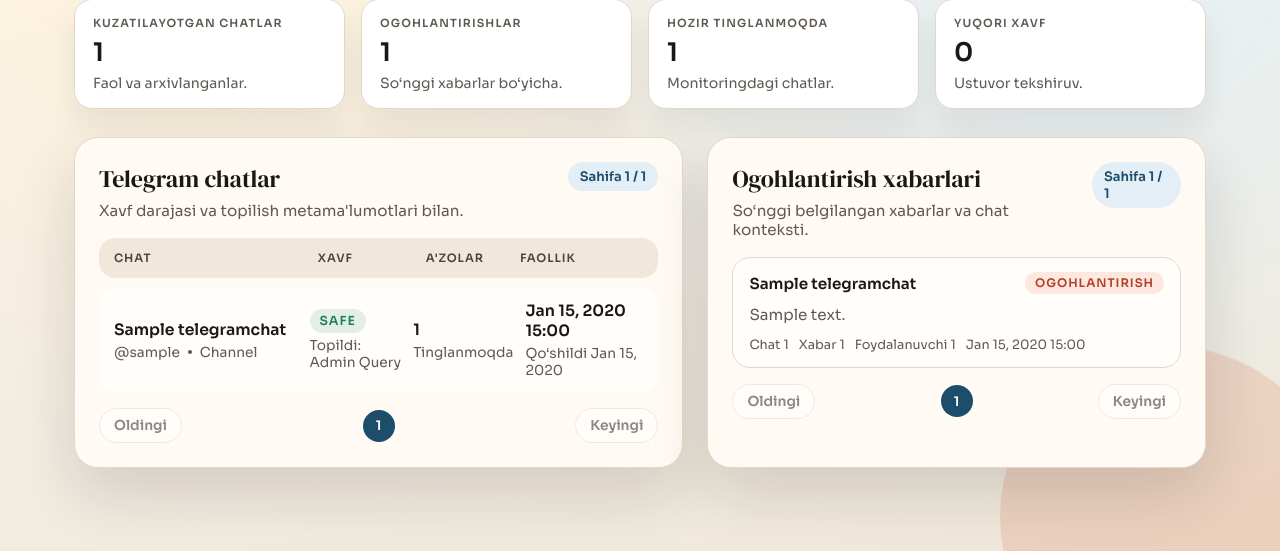
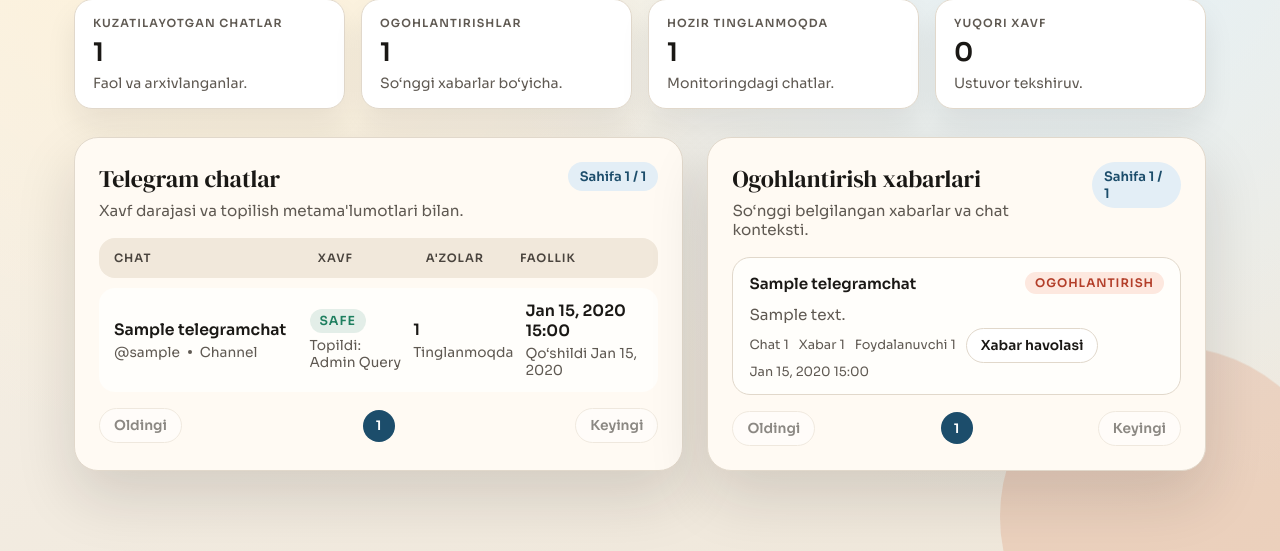
Before and after one commit to Shermukhammat/ogoh-ai, a Django app: page /dashboard/ in a window 1280 px wide. Shown: the part 249-800 px from the top of the page. Run offline with Django 5.2, Linux system fonts and the light colour scheme; a user stored in the database is signed in; tables that the repository leaves empty hold one stand-in row (values such as "Sample post").

Commit message:
admin dashboard warning message link added

```diff
--- a/dashboard/templates/dashboard.html
+++ b/dashboard/templates/dashboard.html
@@ -591,6 +591,17 @@
                   {% if warning.user_tg_id %}
                     <span>Foydalanuvchi {{ warning.user_tg_id }}</span>
                   {% endif %}
+                  {% if warning.chat.username %}
+                    <span>
+                      <a
+                        class="page-link"
+                        href="https://t.me/{{ warning.chat.username }}/{{ warning.message_id }}"
+                        target="_blank"
+                        rel="noopener noreferrer"
+                        >Xabar havolasi</a
+                      >
+                    </span>
+                  {% endif %}
                   <span>{{ warning.created_at|date:"M d, Y H:i" }}</span>
                 </div>
               </article>
```
